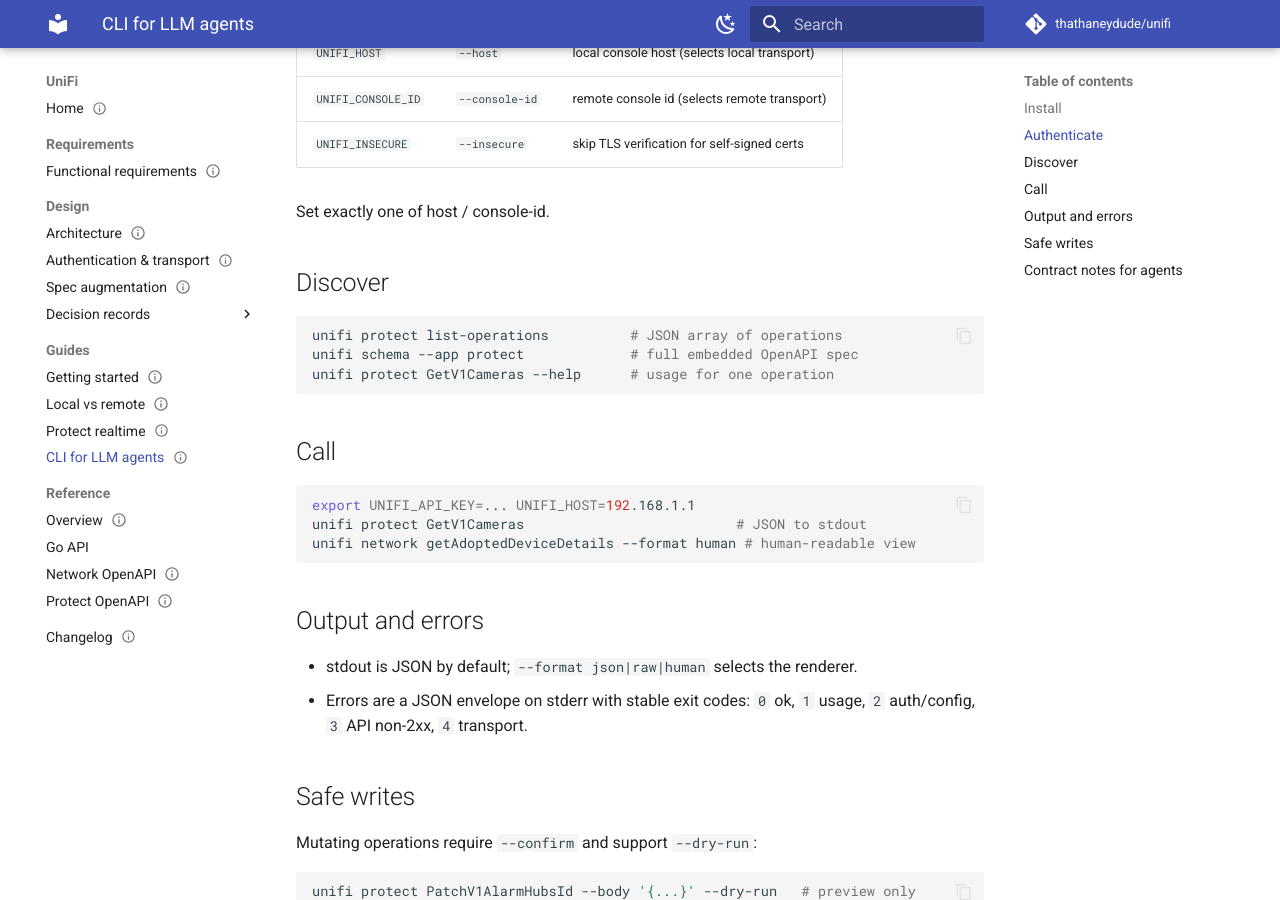
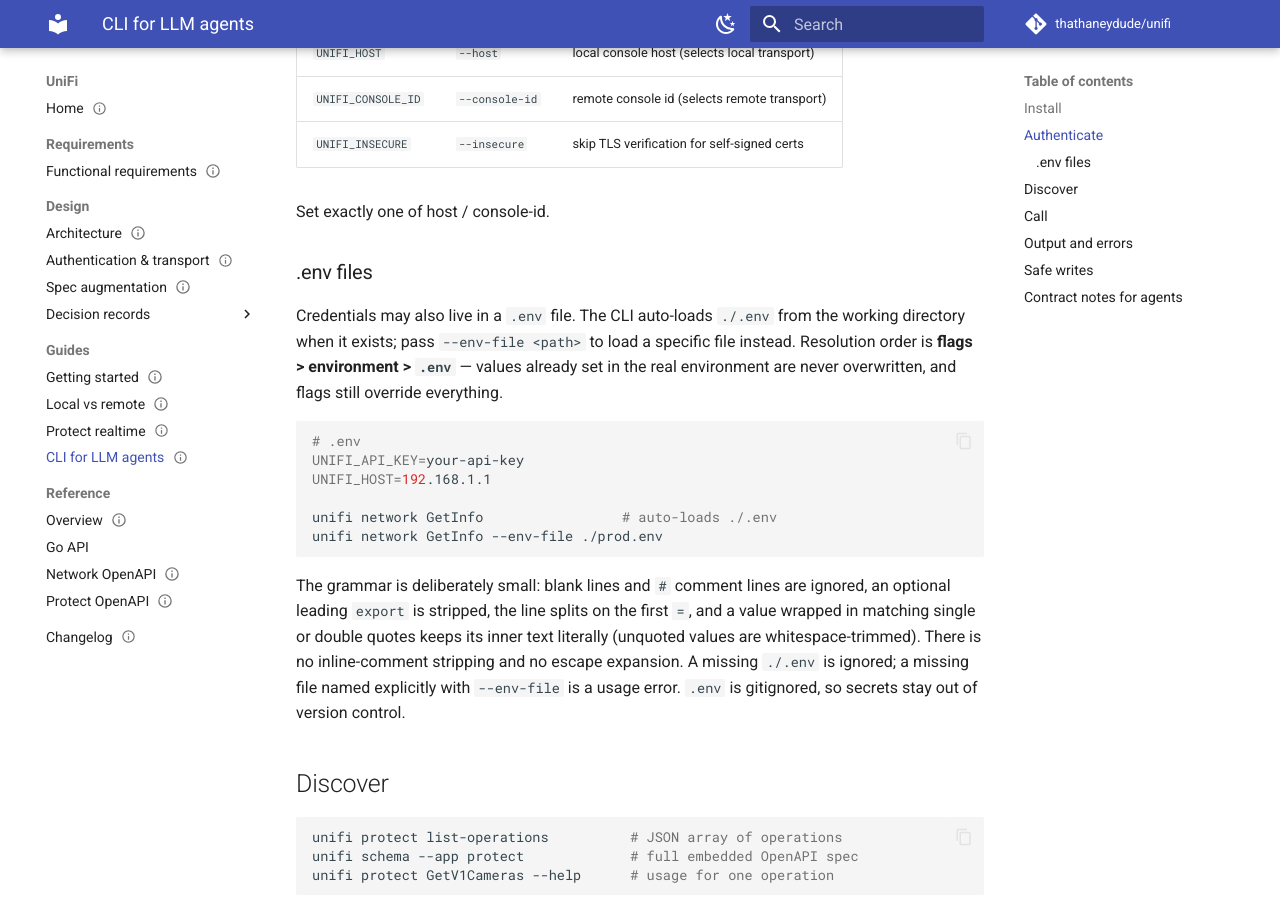
Before and after one commit to thathaneydude/unifi, an MkDocs documentation site: the page built from docs/guides/cli.md, in a window 1280 px wide and 900 px high, scrolled down 555 px. Built offline with MkDocs 1.6.1 and Material for MkDocs 9.7.7, drawn with Linux system fonts in a browser that asks for light colours; comment, search, counter and statistics services are not loaded.

Commit message:
docs(cli): document .env auto-loading and --env-file
Co-Authored-By: Claude Opus 4.8 <noreply@anthropic.com>

````diff
--- a/docs/guides/cli.md
+++ b/docs/guides/cli.md
@@ -32,6 +32,29 @@ Credentials come from flags, then environment:
 | `UNIFI_INSECURE` | `--insecure` | skip TLS verification for self-signed certs |
 
 Set exactly one of host / console-id.
+
+### .env files
+
+Credentials may also live in a `.env` file. The CLI auto-loads `./.env` from the working directory
+when it exists; pass `--env-file <path>` to load a specific file instead. Resolution order is
+**flags > environment > `.env`** — values already set in the real environment are never overwritten,
+and flags still override everything.
+
+```sh
+# .env
+UNIFI_API_KEY=your-api-key
+UNIFI_HOST=192.168.1.1
+
+unifi network GetInfo                 # auto-loads ./.env
+unifi network GetInfo --env-file ./prod.env
+```
+
+The grammar is deliberately small: blank lines and `#` comment lines are ignored, an optional leading
+`export ` is stripped, the line splits on the first `=`, and a value wrapped in matching single or
+double quotes keeps its inner text literally (unquoted values are whitespace-trimmed). There is no
+inline-comment stripping and no escape expansion. A missing `./.env` is ignored; a missing file named
+explicitly with `--env-file` is a usage error. `.env` is gitignored, so secrets stay out of version
+control.
 
 ## Discover
 
````
Also changed, not shown: CHANGELOG.md (+2 -0 lines), README.md (+13 -0 lines).
